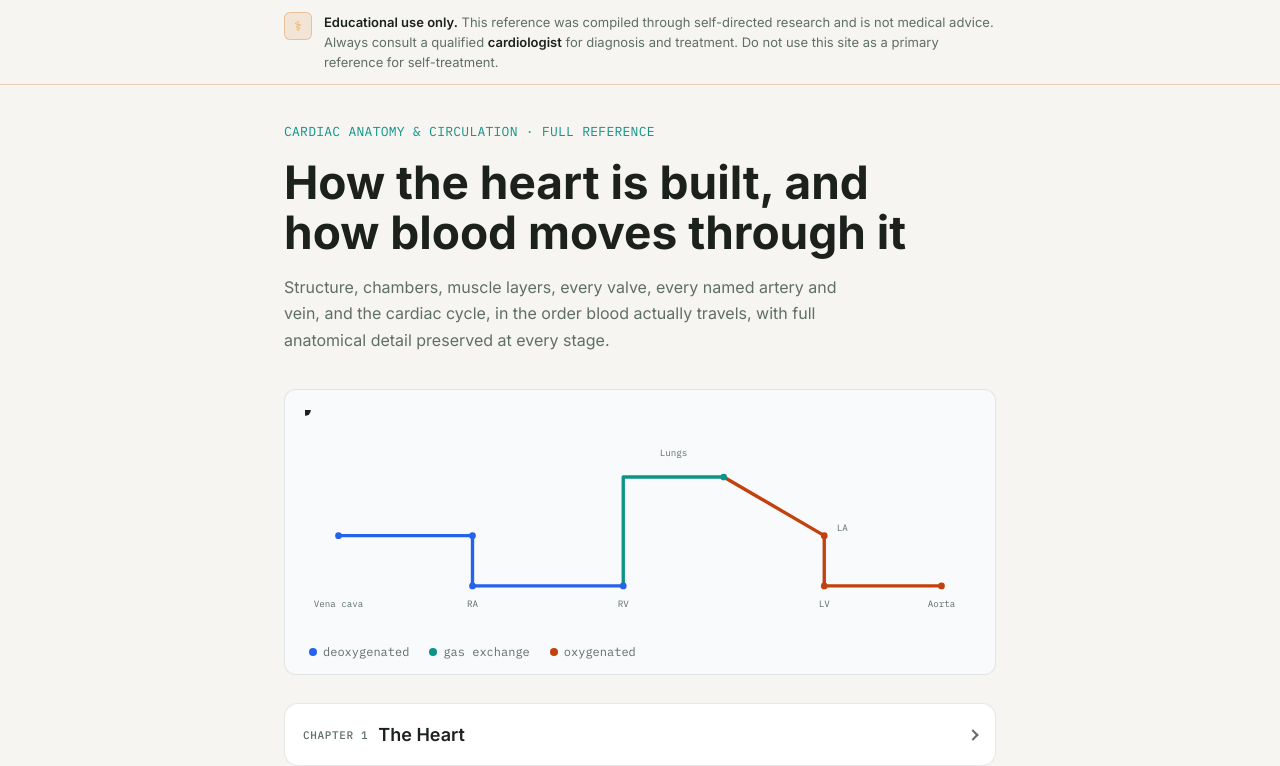
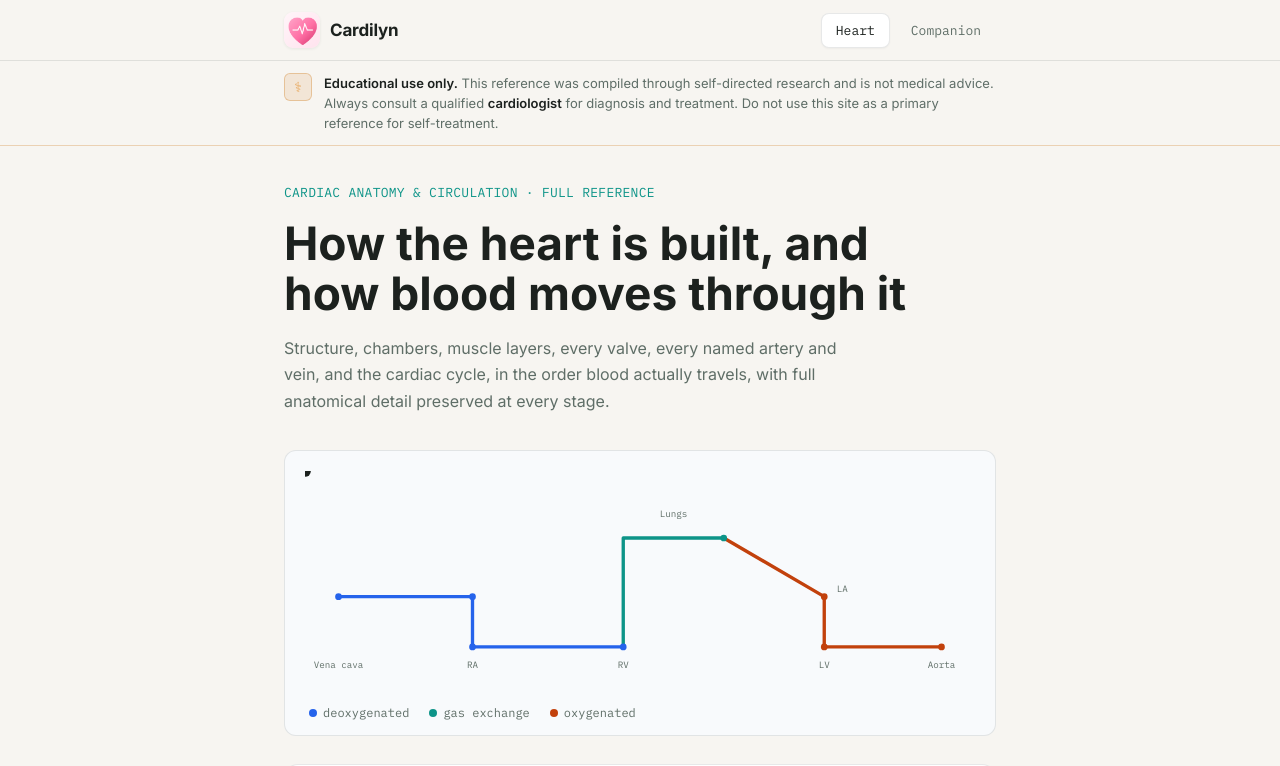
Before and after one commit to RyanBantu/cardilyn, a React (Vite) app: page / in a window 1280 px wide. Shown: the top 766 px of the page. Built offline with nearby package versions, Linux system fonts and the light colour scheme.

Commit message:
Add Heart / Companion nav with TestFlight beta link.
Introduces a top nav so anatomy content lives under Heart, and Companion surfaces the app icon with a TestFlight join CTA.

Co-authored-by: Cursor <cursoragent@cursor.com>

```diff
--- a/src/App.jsx
+++ b/src/App.jsx
@@ -1,9 +1,11 @@
-import { useEffect, useRef } from 'react'
+import { useEffect, useRef, useState } from 'react'
 import './styles.css'
 import bodyHtml from './body.html?raw'
 import part13to17 from './part_13_17.html?raw'
 import part19to24 from './part_19_24.html?raw'
 import Disclaimer from './components/Disclaimer.jsx'
+import NavBar from './components/NavBar.jsx'
+import Companion from './components/Companion.jsx'
 import ContributionForm from './components/ContributionForm.jsx'
 import ArteryStageViewer from './components/ArteryStageViewer.jsx'
 import PlaqueShapesAndFlow from './components/PlaqueShapesAndFlow.jsx'
@@ -154,8 +156,14 @@ function setupRevealAnimations() {
 
 export default function App() {
   const cleanupRef = useRef([])
+  const [view, setView] = useState('heart')
 
   useEffect(() => {
+    if (view !== 'heart') {
+      stopAutoplay()
+      return undefined
+    }
+
     window.setPhase = (phase) => {
       stopAutoplay()
       setPhase(phase)
@@ -176,12 +184,15 @@ export default function App() {
       cleanupRef.current.forEach((fn) => fn())
       cleanupRef.current = []
     }
-  }, [])
+  }, [view])
 
   return (
     <div className="site">
+      <NavBar active={view} onChange={setView} />
       <Disclaimer />
       <div className="wrap">
+        {view === 'heart' ? (
+          <>
             <div dangerouslySetInnerHTML={{ __html: bodyHtml }} />
             <div id="chapter-calcifications-content" className="chapter-content" hidden>
               <header id="chapter-calcifications" className="chapter-head">
@@ -198,6 +209,10 @@ export default function App() {
               <PlaqueShapesAndFlow />
             </div>
             <ContributionForm />
+          </>
+        ) : (
+          <Companion />
+        )}
         <footer className="site-footer">
           <p className="footer-disclaimer">
             Compiled through self-directed research · For education only · Not medical advice ·
--- /dev/null
+++ b/src/components/Companion.jsx
@@ -0,0 +1,53 @@
+const TESTFLIGHT_URL = 'https://testflight.apple.com/join/DkeDea5t'
+
+export default function Companion() {
+  return (
+    <section className="companion" aria-labelledby="companion-title">
+      <div className="companion-card">
+        <a
+          href={TESTFLIGHT_URL}
+          className="companion-icon-link"
+          target="_blank"
+          rel="noopener noreferrer"
+          aria-label="Join Cardilyn on TestFlight"
+        >
+          <img
+            src="/cardilyn-icon.png"
+            alt="Cardilyn app icon"
+            className="companion-icon"
+            width={160}
+            height={160}
+          />
+        </a>
+        <p className="companion-kicker">iOS beta</p>
+        <h1 id="companion-title" className="companion-title">
+          Cardilyn Companion
+        </h1>
+        <p className="companion-lede">
+          A personal companion for learning about your heart. Join the TestFlight beta to try
+          the iOS app.
+        </p>
+        <a
+          href={TESTFLIGHT_URL}
+          className="companion-cta"
+          target="_blank"
+          rel="noopener noreferrer"
+        >
+          Open in TestFlight
+        </a>
+        <p className="companion-note">
+          Requires an iPhone or iPad with the{' '}
+          <a
+            href="https://apps.apple.com/app/testflight/id899247664"
+            target="_blank"
+            rel="noopener noreferrer"
+            className="email-link"
+          >
+            TestFlight
+          </a>{' '}
+          app installed.
+        </p>
+      </div>
+    </section>
+  )
+}
--- /dev/null
+++ b/src/components/NavBar.jsx
@@ -0,0 +1,36 @@
+export default function NavBar({ active, onChange }) {
+  return (
+    <header className="site-nav" role="banner">
+      <div className="site-nav-inner">
+        <div className="site-nav-brand">
+          <img
+            src="/cardilyn-icon.png"
+            alt=""
+            className="site-nav-logo"
+            width={36}
+            height={36}
+          />
+          <span className="site-nav-name">Cardilyn</span>
+        </div>
+        <nav className="site-nav-tabs" aria-label="Primary">
+          <button
+            type="button"
+            className={'site-nav-tab' + (active === 'heart' ? ' active' : '')}
+            aria-current={active === 'heart' ? 'page' : undefined}
+            onClick={() => onChange('heart')}
+          >
+            Heart
+          </button>
+          <button
+            type="button"
+            className={'site-nav-tab' + (active === 'companion' ? ' active' : '')}
+            aria-current={active === 'companion' ? 'page' : undefined}
+            onClick={() => onChange('companion')}
+          >
+            Companion
+          </button>
+        </nav>
+      </div>
+    </header>
+  )
+}
--- a/src/styles.css
+++ b/src/styles.css
@@ -52,9 +52,133 @@
     box-sizing:border-box;
   }
 
+  /* ---------- SITE NAV ---------- */
+  .site-nav{
+    position:sticky; top:0; z-index:110;
+    background:rgba(247,245,241,0.94);
+    backdrop-filter:blur(10px);
+    border-bottom:1px solid var(--hair);
+  }
+  .site-nav-inner{
+    max-width:760px; margin:0 auto; padding:12px 24px;
+    display:flex; align-items:center; justify-content:space-between; gap:16px;
+  }
+  .site-nav-brand{
+    display:flex; align-items:center; gap:10px; min-width:0;
+  }
+  .site-nav-logo{
+    width:36px; height:36px; border-radius:9px;
+    display:block; flex-shrink:0;
+    box-shadow:0 1px 3px rgba(28,33,30,0.08);
+  }
+  .site-nav-name{
+    font-family:var(--sans);
+    font-size:17px; font-weight:700;
+    color:var(--ink); letter-spacing:-0.01em;
+  }
+  .site-nav-tabs{
+    display:flex; gap:6px; flex-shrink:0;
+  }
+  .site-nav-tab{
+    font-family:var(--mono);
+    font-size:13px;
+    color:var(--muted);
+    background:transparent;
+    border:1px solid transparent;
+    border-radius:8px;
+    padding:8px 14px;
+    cursor:pointer;
+    transition:border-color .15s, color .15s, background .15s;
+  }
+  .site-nav-tab:hover{
+    color:var(--ink);
+    background:rgba(0,0,0,0.03);
+  }
+  .site-nav-tab.active{
+    color:var(--ink);
+    background:var(--panel);
+    border-color:var(--hair);
+    box-shadow:0 1px 2px rgba(28,33,30,0.04);
+  }
+
+  /* ---------- COMPANION ---------- */
+  .companion{
+    padding:56px 0 40px;
+  }
+  .companion-card{
+    background:var(--panel);
+    border:1px solid var(--hair);
+    border-radius:16px;
+    padding:40px 28px;
+    text-align:center;
+    display:flex; flex-direction:column; align-items:center;
+  }
+  .companion-icon-link{
+    display:inline-block;
+    border-radius:28px;
+    transition:transform .2s ease, box-shadow .2s ease;
+    margin-bottom:22px;
+  }
+  .companion-icon-link:hover{
+    transform:translateY(-2px);
+    box-shadow:0 10px 28px rgba(236,72,153,0.18);
+  }
+  .companion-icon{
+    width:160px; height:160px;
+    border-radius:28px;
+    display:block;
+    box-shadow:0 4px 16px rgba(28,33,30,0.08);
+  }
+  .companion-kicker{
+    font-family:var(--mono);
+    font-size:12px;
+    font-weight:500;
+    letter-spacing:0.08em;
+    text-transform:uppercase;
+    color:#DB2777;
+    margin:0 0 8px;
+  }
+  .companion-title{
+    font-size:clamp(28px,4vw,36px);
+    font-weight:700;
+    line-height:1.15;
+    margin:0 0 12px;
+    max-width:none;
+  }
+  .companion-lede{
+    color:var(--muted);
+    font-size:16px;
+    max-width:420px;
+    margin:0 0 24px;
+  }
+  .companion-cta{
+    font-family:var(--mono);
+    font-size:14px;
+    font-weight:500;
+    color:#fff;
+    background:#DB2777;
+    border:1px solid #DB2777;
+    border-radius:10px;
+    padding:12px 22px;
+    text-decoration:none;
+    display:inline-flex; align-items:center;
+    transition:background .15s, border-color .15s, transform .15s;
+  }
+  .companion-cta:hover{
+    background:#BE185D;
+    border-color:#BE185D;
+  }
+  .companion-note{
+    font-family:var(--mono);
+    font-size:12px;
+    color:var(--muted);
+    margin:18px 0 0;
+    max-width:380px;
+  }
+
   /* ---------- DISCLAIMER ---------- */
   .disclaimer{
-    position:sticky; top:0; z-index:100;
+    position:sticky; top:61px; z-index:100;
     background:rgba(247,245,241,0.92);
     backdrop-filter:blur(10px);
     border-bottom:1px solid rgba(212,140,60,0.35);
@@ -596,6 +720,12 @@
     .form-row{grid-template-columns:1fr;}
     .toggle-btn.toggle-autoplay{margin-left:0; width:100%;}
     .toggle-row{flex-wrap:wrap;}
+    .site-nav-inner{padding:10px 16px;}
+    .site-nav-name{font-size:15px;}
+    .site-nav-tab{padding:8px 12px; font-size:12px;}
+    .disclaimer{top:53px;}
+    .companion-card{padding:32px 20px;}
+    .companion-icon{width:132px; height:132px; border-radius:24px;}
   }
 
   @media (prefers-reduced-motion: reduce){
```
Also changed, not shown: public/cardilyn-icon.png (added). Lines whose indentation alone changed are shown as unchanged.
